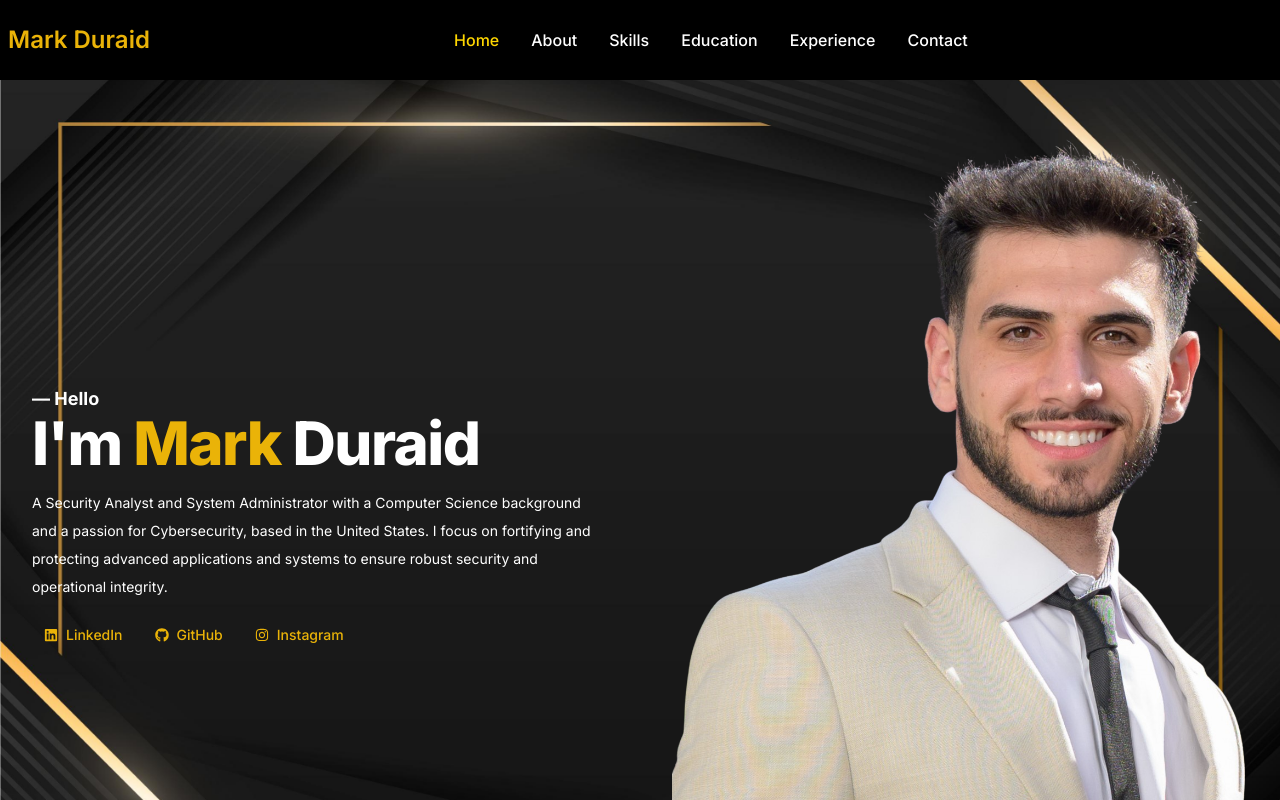
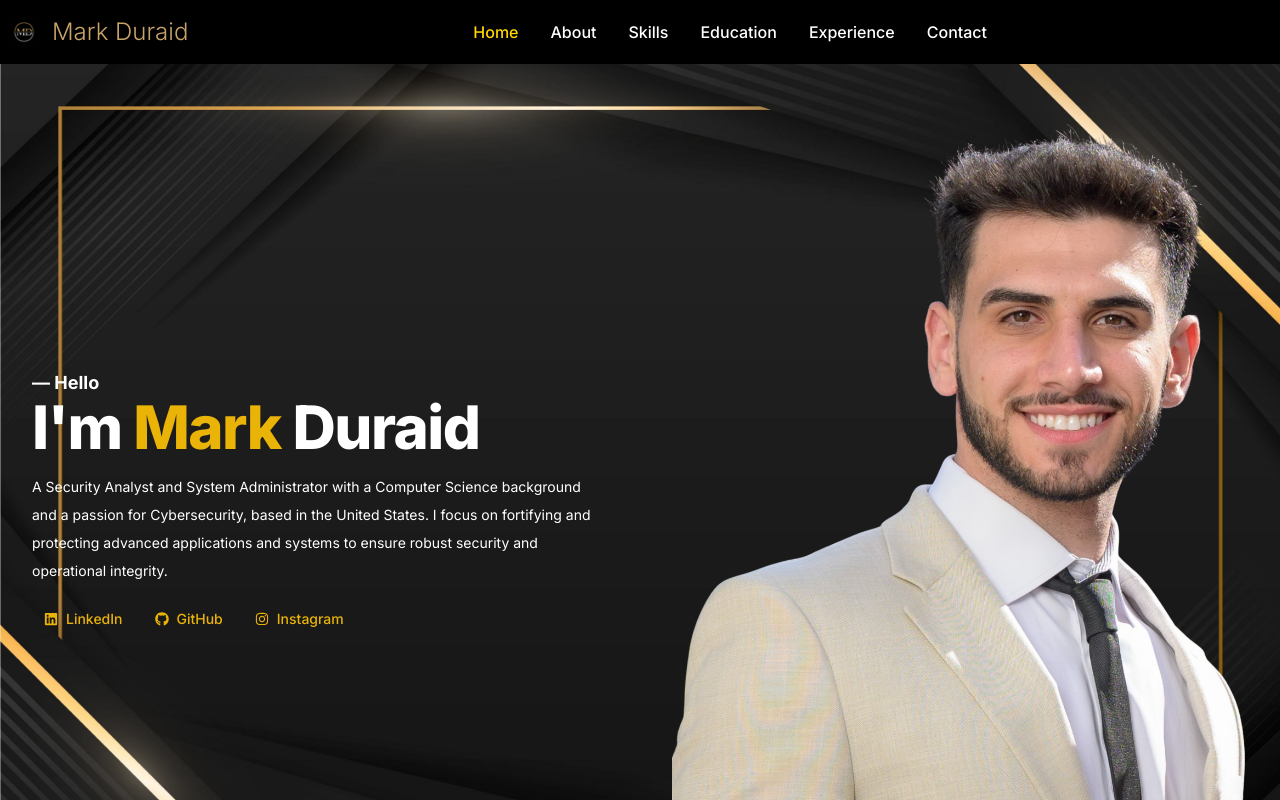
Before and after one commit to MarkDuraid21/Portfolio, a Next.js app in the folder portfolio/: page / in a window 1280 px wide. Shown: the top 800 px of the page. Built offline with nearby package versions, Linux system fonts and the light colour scheme.

Commit message:
NavigatioBar updates

```diff
--- a/portfolio/app/components/Navbar.tsx
+++ b/portfolio/app/components/Navbar.tsx
@@ -1,6 +1,7 @@
 'use client'
 import { useState } from 'react';
 import { usePathname } from 'next/navigation';
+import Image from 'next/image';
 
 export default function Navbar() {
   const currentRoute = usePathname();
@@ -11,10 +12,17 @@ export default function Navbar() {
   };
 
   return (
-    <nav className="w-full z-20 left-0 py-4 bg-black">
+    <nav className="w-full z-20 left-0 py-2 bg-black">
       <div className="max-w-screen-xl flex flex-wrap items-center justify-between mx-auto p-2">
-        <a href="/" className="flex items-center">
-          <span className="self-center text-2xl font-semibold text-yellow-500 space-nowrap">
+        <a href="/" className="flex items-center space-x-3">
+          <Image
+            src="/images/MDLogo.jpeg" // Adjust the path if needed
+            alt="MD Logo"
+            width={140} // Adjust size as needed
+            height={140}
+            className="h-8 w-8"
+          />
+          <span className="self-center text-2xl font-light text-[#C9A46A] whitespace-nowrap">
             Mark Duraid
           </span>
         </a>
```
Also changed, not shown: portfolio/public/images/MDLogo.jpeg (added).
